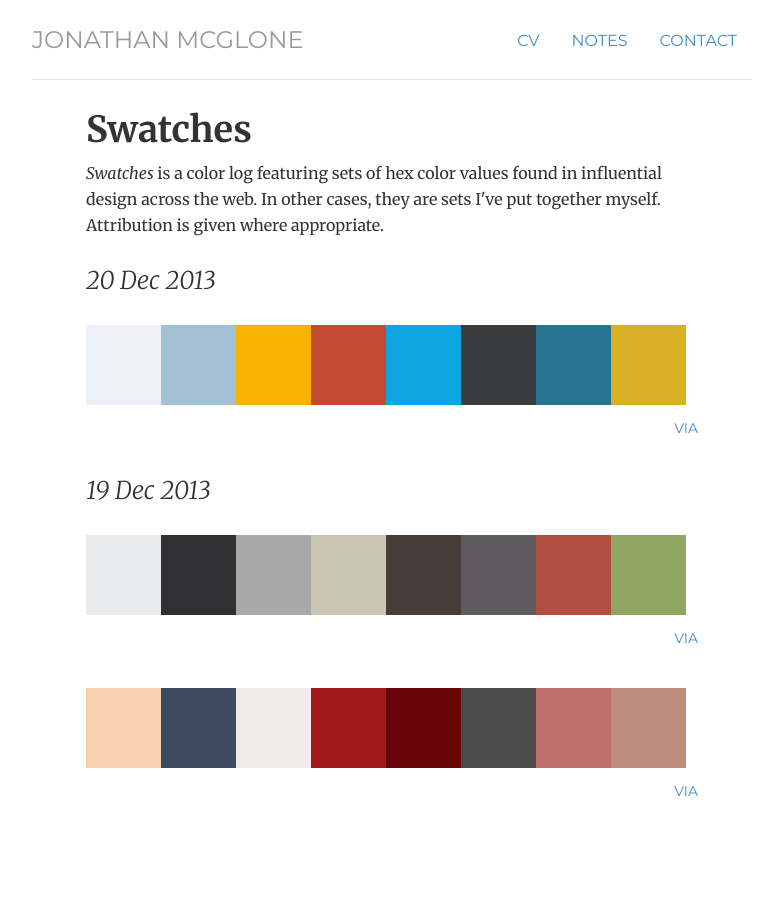
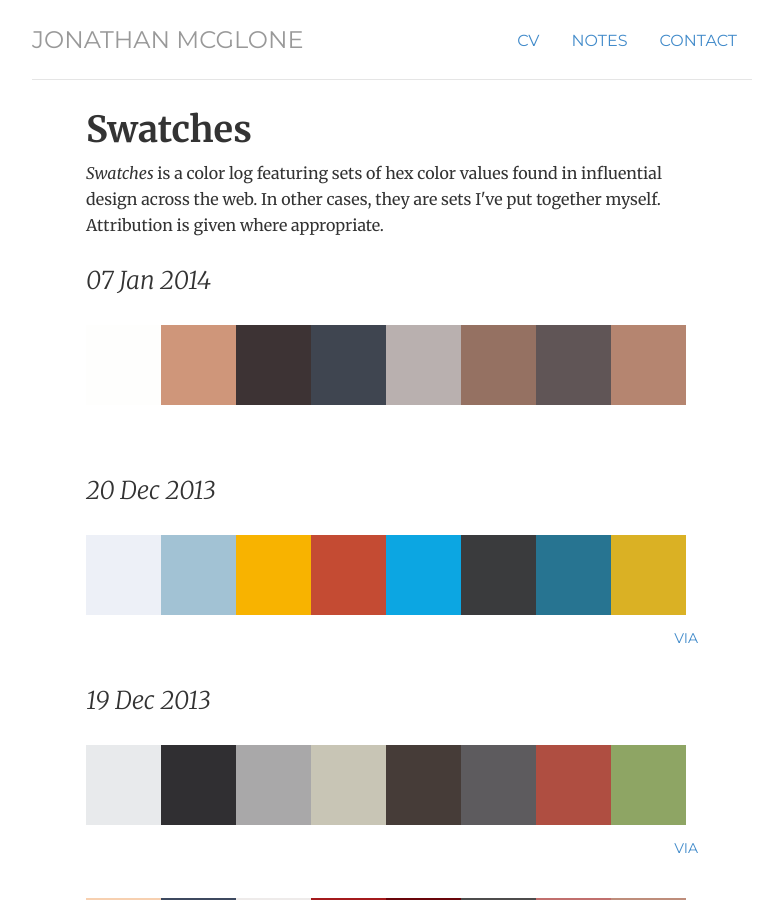
Before and after one commit to jmcglone/jmcglone.github.io, a Jekyll site: the page built from swatches/index.html, in a window 1280 px wide and 900 px high. Shown: the whole window, without its empty margins (248-1012 px from the left). Built offline with Jekyll 4.4.1, drawn with Linux system fonts in a browser that asks for light colours.

Commit message:
Update index.html
added new earth toned swatch

```diff
--- a/swatches/index.html
+++ b/swatches/index.html
@@ -6,6 +6,24 @@ title: Swatches
 <div class="swatches">
   <h1 class="title">Swatches</h1>
   <p><em>Swatches</em> is a color log featuring sets of hex color values found in influential design across the web. In other cases, they are sets I've put together myself. Attribution is given where appropriate.</p>
+
+  <!-- 07 Jan 2014 -->
+  <div class="swatch-log single">
+    <h2 class="date">07 Jan 2014</h2>
+      <!-- Swatch content -->
+              <ul class="swatch">
+                <li class="color">#FEFEFD</li>
+                <li class="color">#CF967A</li>
+                <li class="color">#3D3334</li>
+                <li class="color">#3F4550</li>
+                <li class="color">#B9B0AF</li>
+                <li class="color">#957162</li>
+                <li class="color">#605556</li>
+                <li class="color">#B58570</li>
+              </ul>
+             <p class="pull-right"></p>
+  </div><!-- / .note .single -->
+
 
   <!-- 19 Dec 2013 -->
   <div class="swatch-log single">
```
